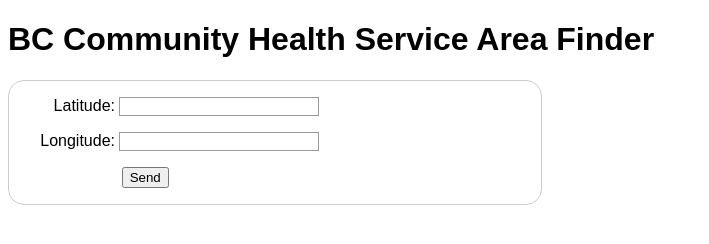
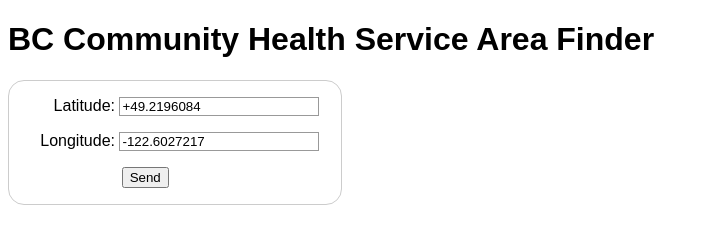
Before and after one commit to michaelpnelson/bcapp, a plain HTML site: page index.html in a window 1280 px wide. Shown: the whole page, without its empty margins (0-709 px from the left). Drawn offline with Linux system fonts and the light colour scheme.

Commit message:
Added default values to form inputs (for real this time)

```diff
--- a/index.html
+++ b/index.html
@@ -13,11 +13,11 @@
        <ul>
         <li>
           <label for="lat">Latitude:</label>
-          <input type="text" id="lat" name="lat">
+          <input type="text" id="lat" name="lat" value="+49.2196084">
         </li>
         <li>
           <label for="long">Longitude:</label>
-          <input type="text" id="long" name="long">
+          <input type="text" id="long" name="long" value="-122.6027217">
         </li>
         <li class="button">
           <button type="submit">Send</button>
--- a/styles.css
+++ b/styles.css
@@ -4,7 +4,7 @@
 }
 
 form {
-  width: 500px;
+  width: 300px;
   /* Form outline */
   padding: 1em;
   border: 1px solid #CCC;
```
